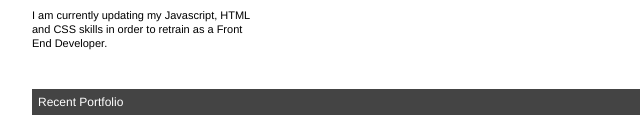
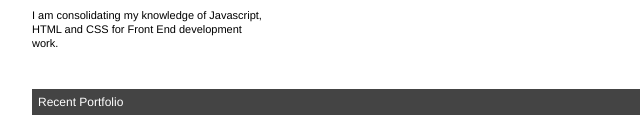
Before and after one commit to wingedeel/Treehouse, a plain HTML site: page index.html in a window 1280 px wide. Shown: the part 644-776 px from the top of the page, 253-893 px from the left. Drawn offline with Linux system fonts and the light colour scheme.

Commit message:
Changed index.html text about Front End developer

```diff
--- a/index.html
+++ b/index.html
@@ -39,7 +39,7 @@
 			<p class="p1"><span>I am an advanced Actionscript programmer with more than 10 years of professional experience.</span></p>
 			<p class="p2"><span>I have worked for clients such as Agency.com, Tribal DDB, Tequila and Saatchi Interactive on projects for LG, Budweiser, The Carbon Trust, Toshiba and others. Previous to that, I worked for Atticmedia for many years developing projects for clients such as the BBC, Institute of Physics and Associated Board of Music.</span></p>
 			<p class="p3"><span>I write clean, well organised code and build applications within a tight OOP framework using AS 3.0. I create scalable projects which rely on XML and the loading of external assets.</span></p>
-			<p class="p3"><span>I am currently updating my Javascript, HTML and CSS skills in order to retrain as a Front End Developer.</span></p>
+			<p class="p3"><span>I am consolidating my knowledge of Javascript, HTML and CSS for Front End development work.</span></p>
 
 		</div>
 
```
